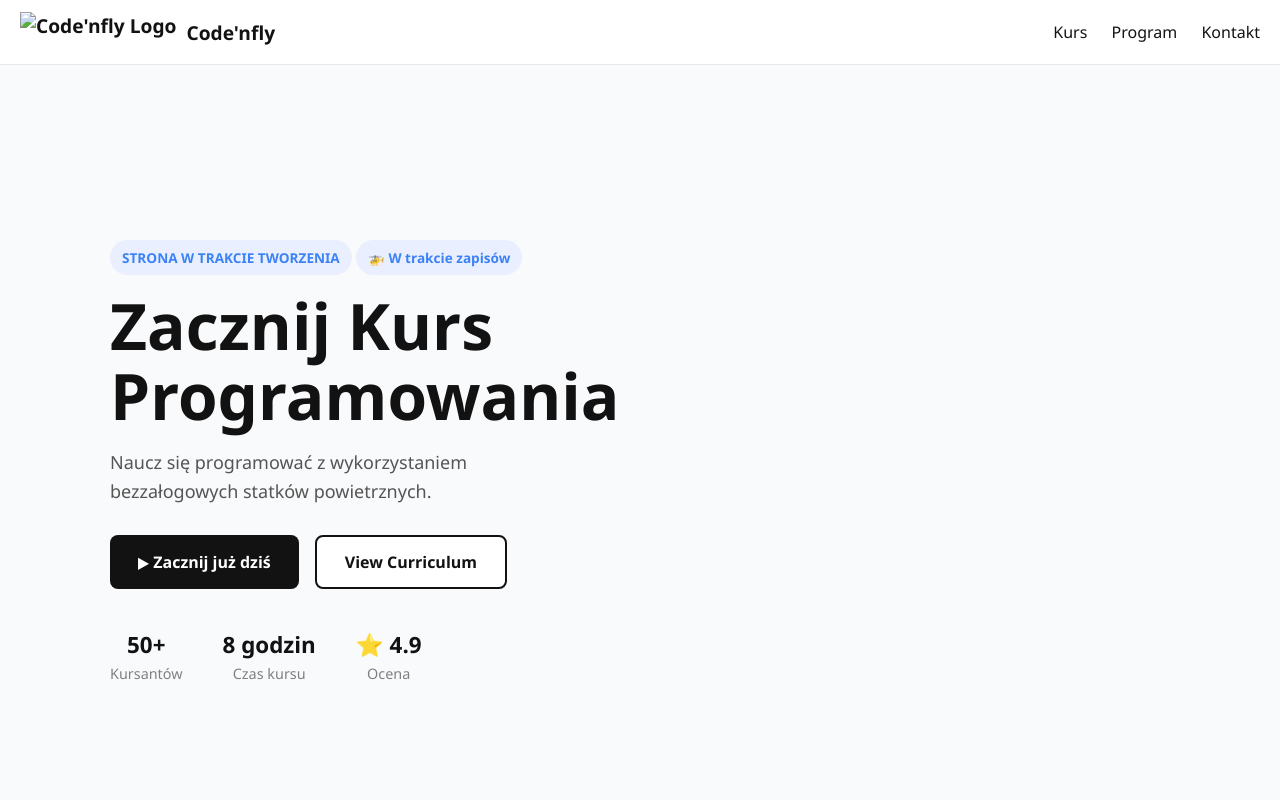
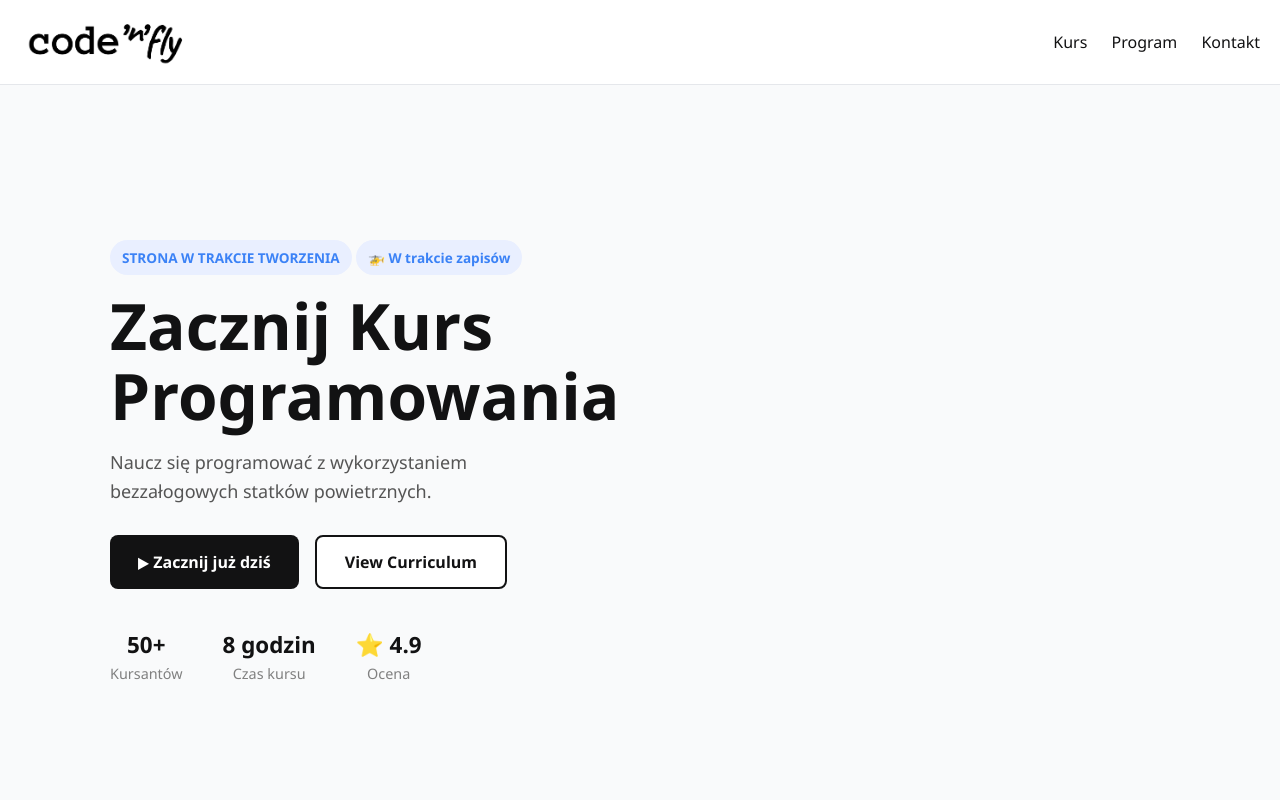
Before and after one commit to stqchv/Code-nFly-website, a website: page public/index.html in a window 1280 px wide. Shown: the top 800 px of the page. Drawn offline with Linux system fonts and the light colour scheme.

Commit message:
pierwszy commit frontu

```diff
--- a/public/index.html
+++ b/public/index.html
@@ -10,8 +10,7 @@
 
   <header>
     <div class="logo">
-      <img src="logo.png" alt="Code'nfly Logo" />
-      <span>Code'nfly</span>
+      <img src="codenfly_logo.png" alt="Code'nfly Logo" />
     </div>
     <nav>
       <a href="#kurs">Kurs</a>
--- a/public/style.css
+++ b/public/style.css
@@ -34,7 +34,7 @@ header {
 }
 
 .logo img {
-  height: 40px;
+  height: 60px;
   margin-right: 10px;
 }
 
```
Also changed, not shown: public/codenfly_logo.png (added), public/drone.jpg (deleted).
